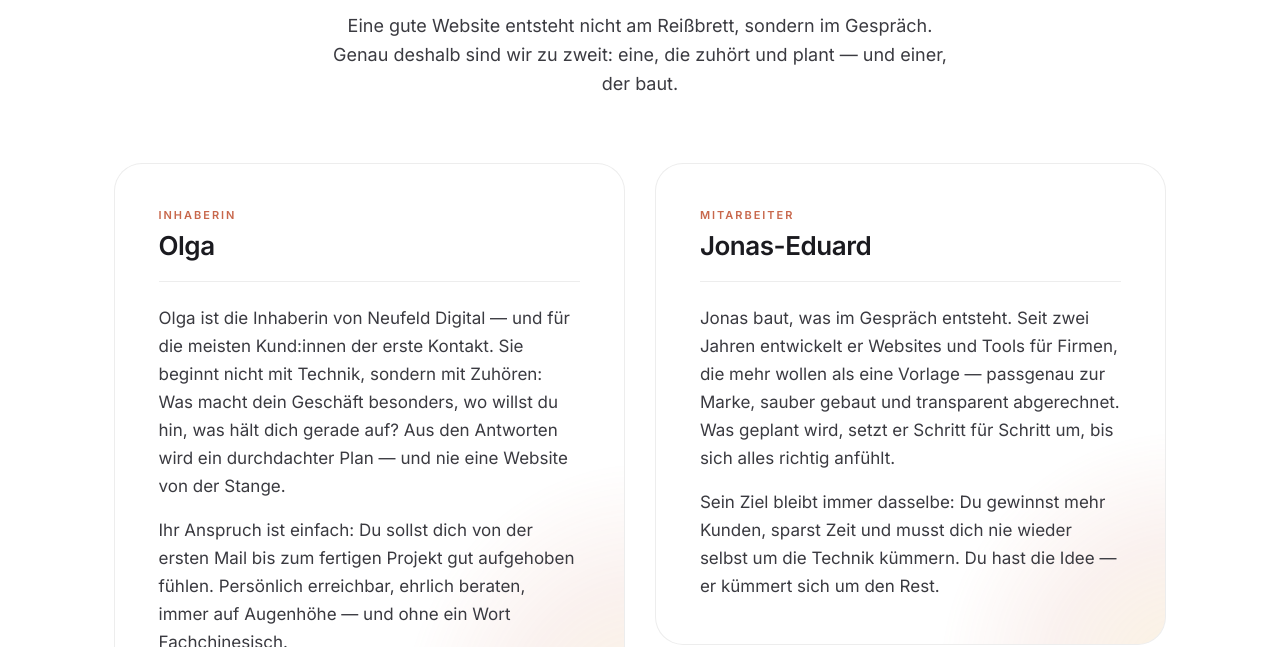
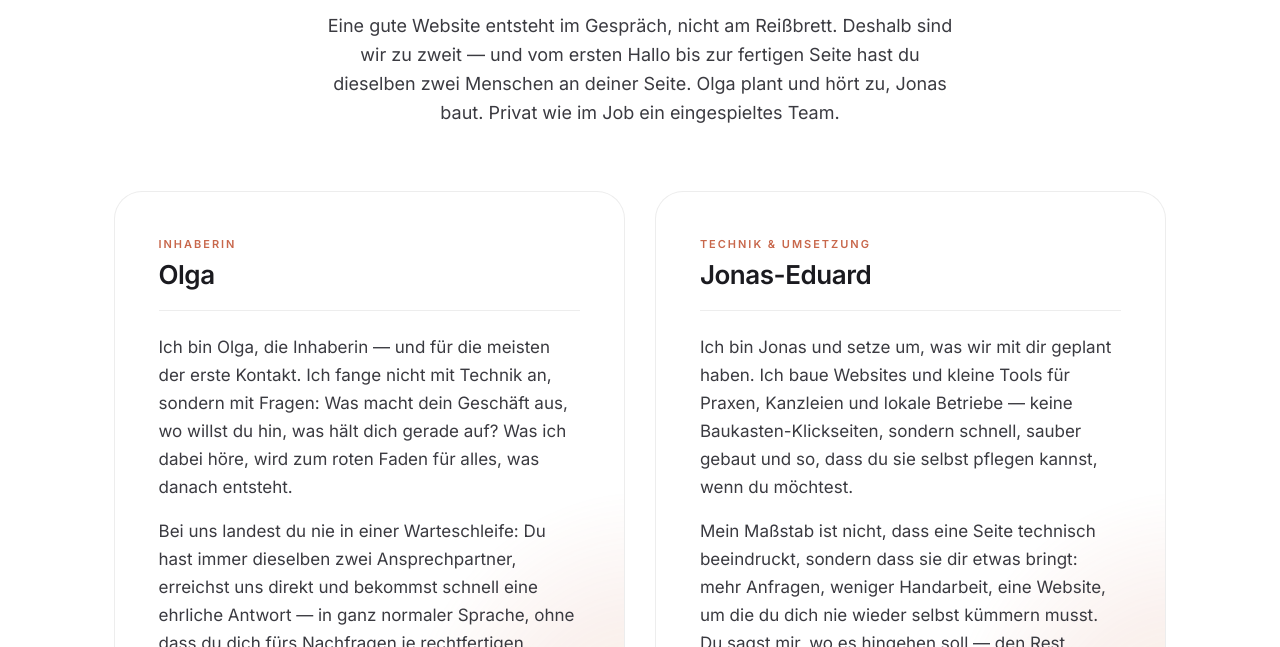
Before and after one commit to jonaseduard777/Neufeld.Digital, a website: page ueber-mich.html in a window 1280 px wide. Shown: the part 305-952 px from the top of the page. Drawn offline with nearby package versions, Linux system fonts and the light colour scheme; a web font is replaced by a local one.

Commit message:
Favicon: relative Pfade (file:// zeigt ND statt Safari-Kompass), v8
Co-Authored-By: Claude Opus 4.7 (1M context) <noreply@anthropic.com>

```diff
--- a/datenschutz.html
+++ b/datenschutz.html
@@ -8,10 +8,10 @@
 <meta name="robots" content="noindex, follow" />
 <meta name="theme-color" content="#1a1a1f" media="(prefers-color-scheme: dark)" />
 <meta name="theme-color" content="#FAF9F5" media="(prefers-color-scheme: light)" />
-<link rel="icon" href="/favicon.ico?v=7" sizes="32x32" />
-<link rel="icon" type="image/png" sizes="32x32" href="/images/favicon-32.png?v=7" />
-<link rel="icon" type="image/png" sizes="192x192" href="/images/favicon-192.png?v=7" />
-<link rel="apple-touch-icon" sizes="180x180" href="/images/favicon-180.png?v=7" />
+<link rel="icon" href="favicon.ico?v=8" sizes="32x32" />
+<link rel="icon" type="image/png" sizes="32x32" href="images/favicon-32.png?v=8" />
+<link rel="icon" type="image/png" sizes="192x192" href="images/favicon-192.png?v=8" />
+<link rel="apple-touch-icon" sizes="180x180" href="images/favicon-180.png?v=8" />
 <style>
   :root {
     --bg: #1a1a1f;
--- a/ueber-mich.html
+++ b/ueber-mich.html
@@ -12,10 +12,10 @@
   <link rel="canonical" href="https://jonaseduard.de/ueber-mich.html" />
 
   <!-- Favicon · ICO zuerst (Safari-sicher), dann PNG · ND-Logo -->
-  <link rel="icon" href="/favicon.ico?v=7" sizes="32x32" />
-  <link rel="icon" type="image/png" sizes="32x32" href="/images/favicon-32.png?v=7" />
-  <link rel="icon" type="image/png" sizes="192x192" href="/images/favicon-192.png?v=7" />
-  <link rel="apple-touch-icon" sizes="180x180" href="/images/favicon-180.png?v=7" />
+  <link rel="icon" href="favicon.ico?v=8" sizes="32x32" />
+  <link rel="icon" type="image/png" sizes="32x32" href="images/favicon-32.png?v=8" />
+  <link rel="icon" type="image/png" sizes="192x192" href="images/favicon-192.png?v=8" />
+  <link rel="apple-touch-icon" sizes="180x180" href="images/favicon-180.png?v=8" />
 
   <!-- Open Graph -->
   <meta property="og:type" content="website" />
@@ -104,7 +104,7 @@
           <span class="eyebrow">Über uns</span>
           <h2>Die Menschen hinter Neufeld&nbsp;Digital.</h2>
           <p>
-            Eine gute Website entsteht nicht am Reißbrett, sondern im Gespräch. Genau deshalb sind wir zu zweit: eine, die zuhört und plant — und einer, der baut.
+            Eine gute Website entsteht im Gespräch, nicht am Reißbrett. Deshalb sind wir zu zweit — und vom ersten Hallo bis zur fertigen Seite hast du dieselben zwei Menschen an deiner Seite. Olga plant und hört zu, Jonas baut. Privat wie im Job ein eingespieltes Team.
           </p>
         </div>
 
@@ -115,23 +115,23 @@
               <h3>Olga</h3>
             </div>
             <p>
-              Olga ist die Inhaberin von Neufeld Digital — und für die meisten Kund:innen der erste Kontakt. Sie beginnt nicht mit Technik, sondern mit Zuhören: Was macht dein Geschäft besonders, wo willst du hin, was hält dich gerade auf? Aus den Antworten wird ein durchdachter Plan — und nie eine Website von der Stange.
+              Ich bin Olga, die Inhaberin — und für die meisten der erste Kontakt. Ich fange nicht mit Technik an, sondern mit Fragen: Was macht dein Geschäft aus, wo willst du hin, was hält dich gerade auf? Was ich dabei höre, wird zum roten Faden für alles, was danach entsteht.
             </p>
             <p>
-              Ihr Anspruch ist einfach: Du sollst dich von der ersten Mail bis zum fertigen Projekt gut aufgehoben fühlen. Persönlich erreichbar, ehrlich beraten, immer auf Augenhöhe — und ohne ein Wort Fachchinesisch.
+              Bei uns landest du nie in einer Warteschleife: Du hast immer dieselben zwei Ansprechpartner, erreichst uns direkt und bekommst schnell eine ehrliche Antwort — in ganz normaler Sprache, ohne dass du dich fürs Nachfragen je rechtfertigen musst.
             </p>
           </article>
 
           <article class="person-card" data-aos="fade-up" data-aos-delay="100">
             <div class="person-head">
-              <span class="person-role">Mitarbeiter</span>
+              <span class="person-role">Technik &amp; Umsetzung</span>
               <h3>Jonas-Eduard</h3>
             </div>
             <p>
-              Jonas baut, was im Gespräch entsteht. Seit zwei Jahren entwickelt er Websites und Tools für Firmen, die mehr wollen als eine Vorlage — passgenau zur Marke, sauber gebaut und transparent abgerechnet. Was geplant wird, setzt er Schritt für Schritt um, bis sich alles richtig anfühlt.
+              Ich bin Jonas und setze um, was wir mit dir geplant haben. Ich baue Websites und kleine Tools für Praxen, Kanzleien und lokale Betriebe — keine Baukasten-Klickseiten, sondern schnell, sauber gebaut und so, dass du sie selbst pflegen kannst, wenn du möchtest.
             </p>
             <p>
-              Sein Ziel bleibt immer dasselbe: Du gewinnst mehr Kunden, sparst Zeit und musst dich nie wieder selbst um die Technik kümmern. Du hast die Idee — er kümmert sich um den Rest.
+              Mein Maßstab ist nicht, dass eine Seite technisch beeindruckt, sondern dass sie dir etwas bringt: mehr Anfragen, weniger Handarbeit, eine Website, um die du dich nie wieder selbst kümmern musst. Du sagst mir, wo es hingehen soll — den Rest übernehme ich.
             </p>
           </article>
         </div>
```
Also changed, not shown: impressum.html (+4 -4 lines), index.html (+4 -4 lines).
